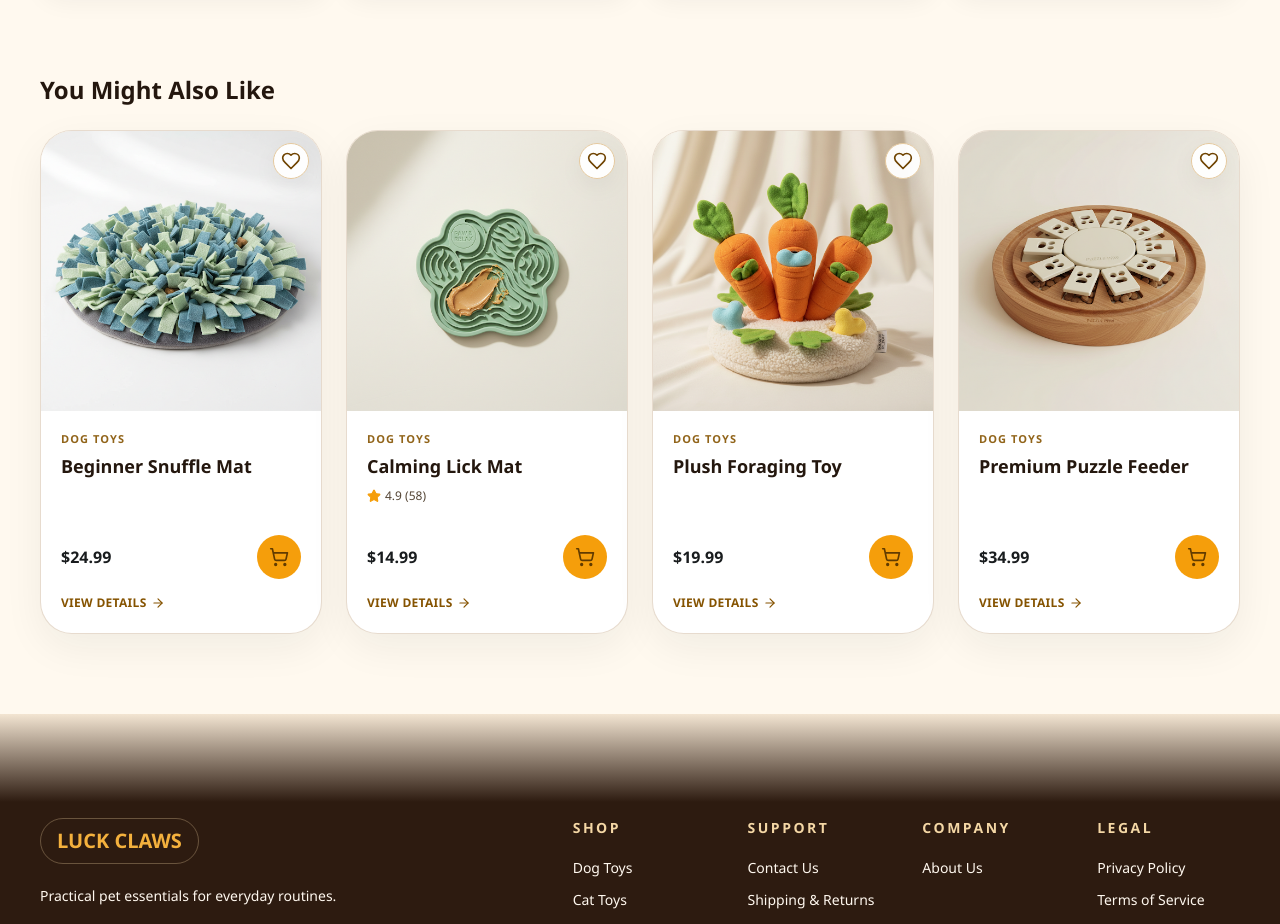
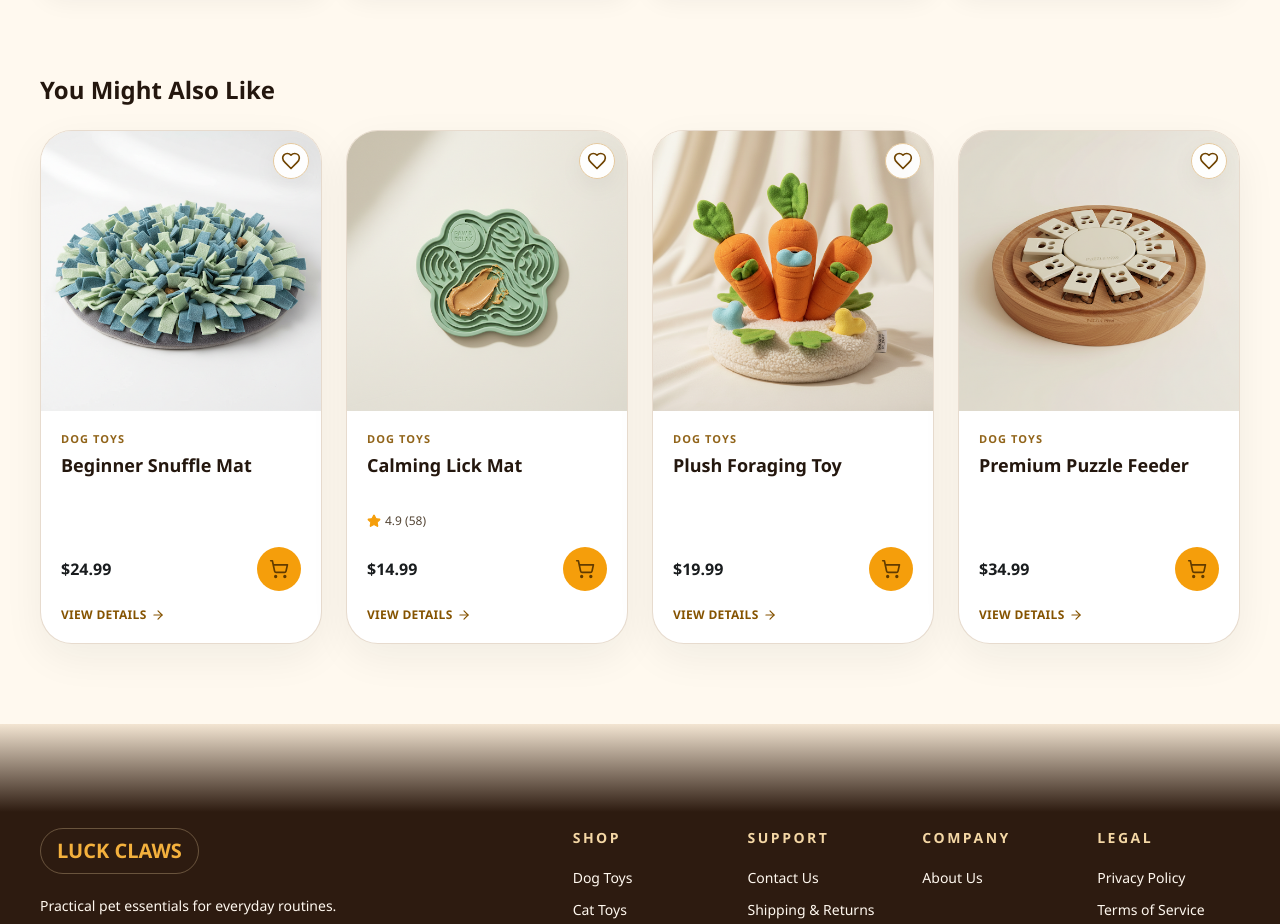
Before and after one commit to Wilson-zhi/LuckClaws, a Next.js app: page /products/interactive-snuffle-mat in a window 1280 px wide. Shown: the part 3720-4644 px from the top of the page. Built offline with nearby package versions, Linux system fonts and the light colour scheme; no server answers; the database is empty.

Commit message:
Align storefront product card layouts

```diff
--- a/src/components/collection/CollectionPage.tsx
+++ b/src/components/collection/CollectionPage.tsx
@@ -392,7 +392,7 @@ export function CollectionPage({ config }: CollectionPageProps) {
               )}
 
               {gridProducts.length > 0 && (
-                <div className="grid grid-cols-2 gap-5 md:grid-cols-3 xl:grid-cols-4 xl:gap-6">
+                <div className="grid auto-rows-fr grid-cols-2 items-stretch gap-5 md:grid-cols-3 xl:grid-cols-4 xl:gap-6">
                   {gridProducts.map((product) => (
                     <ProductCard key={product.id} product={product} itemListName={itemListName} />
                   ))}
--- a/src/components/product/ProductCard.tsx
+++ b/src/components/product/ProductCard.tsx
@@ -139,7 +139,7 @@ export function ProductCard({
   return (
     <article
       className={cn(
-        "group overflow-hidden rounded-lg border border-outline-variant/60 bg-surface-container-lowest shadow-ambient transition duration-300 hover:-translate-y-1.5 hover:border-primary/45 hover:shadow-[0_22px_58px_rgba(25,28,30,0.12)] focus-within:shadow-lift motion-reduce:hover:translate-y-0",
+        "group flex h-full min-w-0 flex-col overflow-hidden rounded-lg border border-outline-variant/60 bg-surface-container-lowest shadow-ambient transition duration-300 hover:-translate-y-1.5 hover:border-primary/45 hover:shadow-[0_22px_58px_rgba(25,28,30,0.12)] focus-within:shadow-lift motion-reduce:hover:translate-y-0",
         compact && "rounded-md"
       )}
     >
@@ -173,34 +173,48 @@ export function ProductCard({
           className="absolute right-3 top-3 z-20 !h-9 !w-9 !p-0"
         />
       </div>
-      <div className={cn("p-4 md:p-5", compact && "md:p-4")}>
-        <div className={cn("flex min-h-[88px] flex-col", compact && "min-h-[74px]")}>
-          <p className="text-[11px] font-bold uppercase tracking-widest text-primary/90">
+      <div className={cn("flex flex-1 flex-col p-4 md:p-5", compact && "md:p-4")}>
+        <div
+          className={cn(
+            "grid grid-rows-[1rem_3rem_1.25rem] content-start gap-y-1 md:grid-rows-[1rem_3.5rem_1.25rem]",
+            compact && "md:grid-rows-[1rem_3rem_1.25rem]"
+          )}
+        >
+          <p className="truncate text-[11px] font-bold uppercase tracking-widest text-primary/90">
             {product.category}
           </p>
           <Link
             href={href}
             className={cn(
-              "mt-1 line-clamp-2 font-heading text-base font-bold transition hover:text-primary focus-visible:outline focus-visible:outline-2 focus-visible:outline-offset-2 focus-visible:outline-primary md:text-lg",
+              "line-clamp-2 self-start font-heading text-base font-bold leading-6 transition hover:text-primary focus-visible:outline focus-visible:outline-2 focus-visible:outline-offset-2 focus-visible:outline-primary md:text-lg md:leading-7",
               compact && "md:text-base"
             )}
             onClick={() => trackSelectItem(product, itemListName)}
           >
             {product.name}
           </Link>
-          {product.rating && (
-            <p className="mt-2 flex items-center gap-1 text-xs text-on-surface-variant">
-              <Star aria-hidden className="h-3.5 w-3.5 fill-primary-container text-primary-container" />
-              {product.rating}
-              {product.reviewCount ? ` (${product.reviewCount})` : ""}
-            </p>
+          <div className="flex min-h-5 items-center">
+            {product.rating ? (
+              <p className="flex items-center gap-1 text-xs text-on-surface-variant">
+                <Star aria-hidden className="h-3.5 w-3.5 fill-primary-container text-primary-container" />
+                {product.rating}
+                {product.reviewCount ? ` (${product.reviewCount})` : ""}
+              </p>
+            ) : (
+              <span aria-hidden className="block h-5" />
+            )}
+          </div>
+        </div>
+        <div
+          className={cn(
+            "mt-auto flex min-h-11 items-center justify-between gap-3 pt-4",
+            compact && "pt-3"
           )}
-        </div>
-        <div className={cn("mt-4 flex items-center justify-between gap-3", compact && "mt-3")}>
-          <div className="flex items-baseline gap-2">
-            <p className="font-semibold text-on-surface">{formatPrice(product.price)}</p>
+        >
+          <div className="flex min-w-0 items-baseline gap-2 overflow-hidden tabular-nums">
+            <p className="whitespace-nowrap font-semibold text-on-surface">{formatPrice(product.price)}</p>
             {product.regularPrice && (
-              <p className="text-sm text-on-surface-variant line-through">
+              <p className="truncate whitespace-nowrap text-sm text-on-surface-variant line-through">
                 {formatPrice(product.regularPrice)}
               </p>
             )}
--- a/src/components/wishlist/WishlistPageContent.tsx
+++ b/src/components/wishlist/WishlistPageContent.tsx
@@ -97,7 +97,7 @@ export function WishlistPageContent({ products }: { products: Product[] }) {
           </Link>
         </div>
       ) : (
-        <div className="mt-9 grid grid-cols-2 gap-4 md:grid-cols-3 md:gap-6 lg:grid-cols-4">
+        <div className="mt-9 grid auto-rows-fr grid-cols-2 items-stretch gap-4 md:grid-cols-3 md:gap-6 lg:grid-cols-4">
           {savedProducts.map((product) => (
             <ProductCard key={product.id} product={product} itemListName="Wishlist" />
           ))}
```
